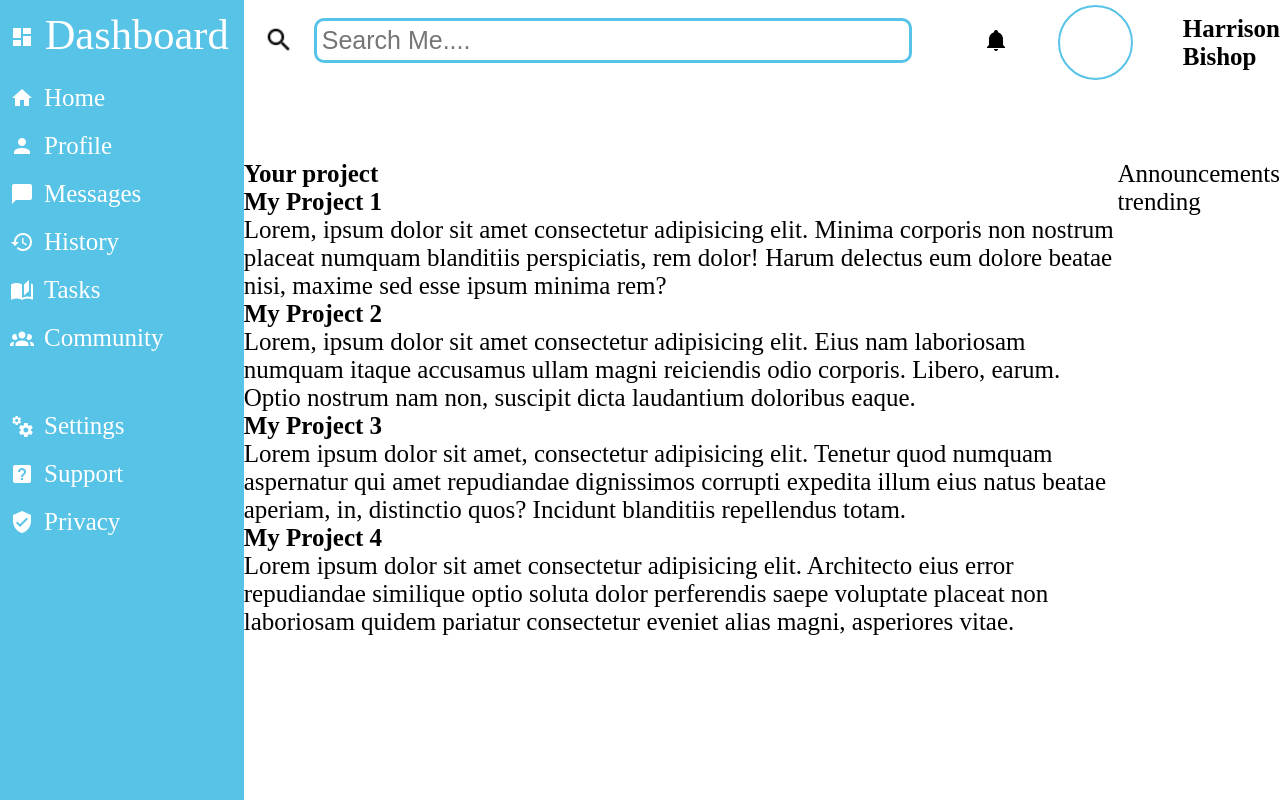
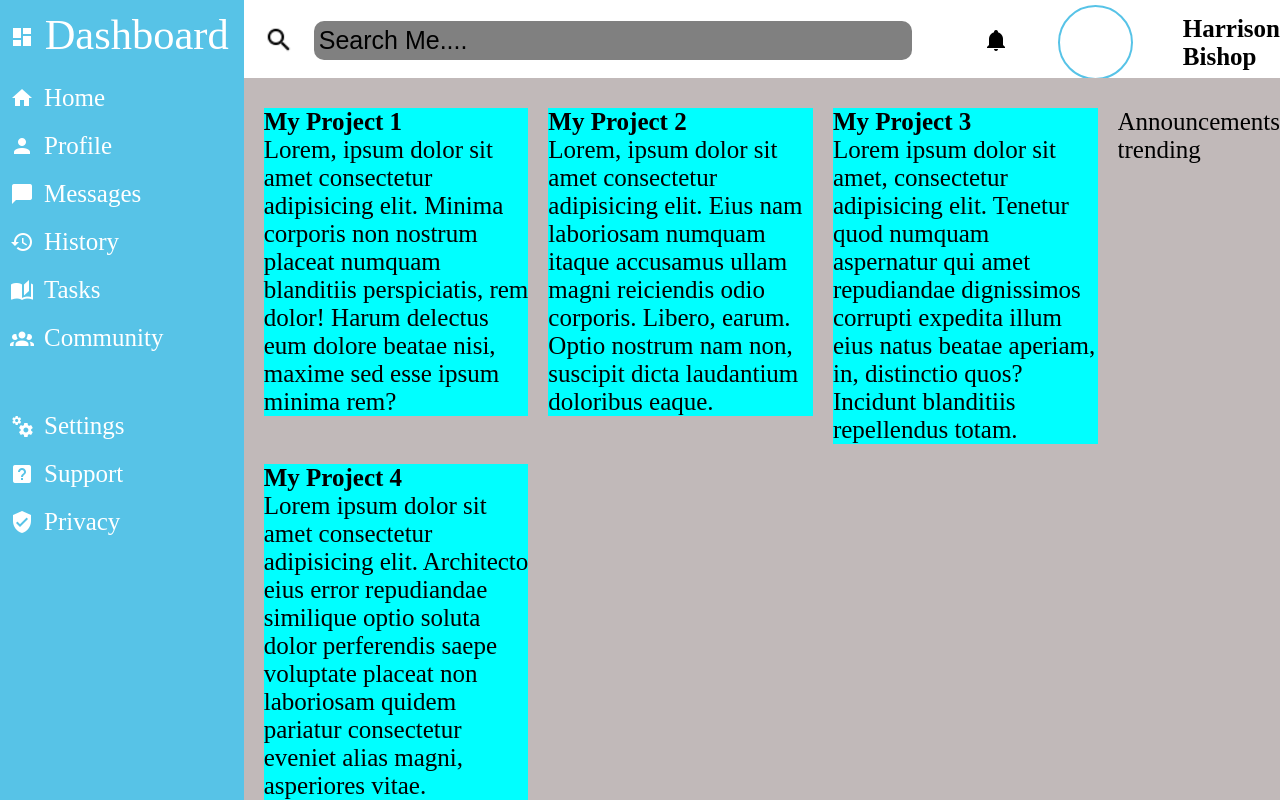
Before and after one commit to HBishop123/project-dashboard, a plain HTML site: page index.html in a window 1280 px wide. Drawn offline with Linux system fonts and the light colour scheme.

Commit message:
added basic project cards to main section and finished off header - but without a logo included

```diff
--- a/index.html
+++ b/index.html
@@ -45,11 +45,11 @@
 
     <div class="logo-hi-name">
         <div class="big-portrait"></div>
-        <div class="hi"></div>
-        <div class="big-name"></div>
-
-
+        <div class="column">
+        <div class="hi">Hi there,</div>
+        <div class="big-name">Harrison Bishop - (harrisonbishsp@gmail.com)</div>
     </div>
+</div>
 
 
 </header>
@@ -58,9 +58,8 @@
 <!-- main section to display my projects so far -->
 <div class="main-section">
     <div class="projects">
-        <h2 class="title">Your project</h2>
 
-    <div class="project">
+        <div class="project">
         <h2>My Project 1</h2>
         <p>Lorem, ipsum dolor sit amet consectetur adipisicing elit. Minima corporis non nostrum placeat numquam blanditiis perspiciatis, rem dolor! Harum delectus eum dolore beatae nisi, maxime sed esse ipsum minima rem?</p>
 
@@ -81,15 +80,10 @@
 
     </div>
 </div>
-<div class="announce">
-    <div class="right-side" id="announce">Announcements
+<div class="announce-trend">
+    <div class="right-side" id="announce">Announcements</div>
+    <div class="right-side" id="trending">trending</div>
+    </div>
 </div>
 
-    <div class="trend">
-        <div class="right-side" id="trending">trending
-    </div>
-    </div>
-
-
-</div>
 </body>
--- a/styles.css
+++ b/styles.css
@@ -26,7 +26,6 @@
     display: flex;
     flex-direction: column;
     gap: 20px;
-    overflow: hidden;
 }
 
 .dash-header{
@@ -51,10 +50,9 @@
 .heading{
     display: grid;
     grid-template-columns: 3fr 1fr;
-    grid-template-rows: min-content 1fr;
+    grid-template-rows: min-content min-content;
     overflow: hidden;
     padding-left: 20px;
-
 }
 
 .magnify{
@@ -67,20 +65,25 @@
     width: 90%;
     height: fit-content;
     position: relative;
-
-display: flex;
+    display: flex;
     align-self: center;
     gap: 20px;
 }
 
 .searchTerm{
     width: 100%;
-    border: 3px solid rgb(87, 195, 231);
+    border: none;
     padding: 5px;
     border-radius: 10px;
     outline: none;
     color: rgb(0, 0, 0);
+    background-color: grey;
 }
+
+::placeholder{
+    color: black;
+}
+
 
 /* bell, name and logo on the top right of header */
 .logo-name-bell{
@@ -110,17 +113,57 @@ display: flex;
 }
 
 
+/* information below search bar */
+.logo-hi-name{
+    display: flex;
+    flex-direction: row;
+    gap: 25px;
+    padding-top: 20px;
+    align-items: center;
+}
 
+.column{
+    display: flex;
+    flex-direction: column;
+}
+.big-portrait{
+    border: 2px solid rgb(87, 195, 231);
+    border-radius: 50%;
+    min-height: 100px;
+    min-width: 100px;
+}
+
+.hi, .big-name{
+    font-weight: bold;
+}
 
 /* main section */
 .main-section{
+   background-color: rgb(193, 185, 185);
    grid-row: 2 / -1;
    grid-column: 2 / -1;
    display: grid;
    grid-template-areas: "project project project project project announce"
    "project project project project project trend";
+   padding-top: 30px;
 }
 
-.announce, .trend{
+.projects{
+    display: grid;
+    grid-template-columns: repeat(auto-fit, minmax(250px, 1fr));
+    gap: 20px;
+    padding-left: 20px;
+    padding-right: 20px;
+}
+
+.project{
+    height: fit-content;
+    width: fit-content;
+    background-color: aqua;
+
+}
+
+.announce-trend{
     overflow: hidden;
+
 }
```
